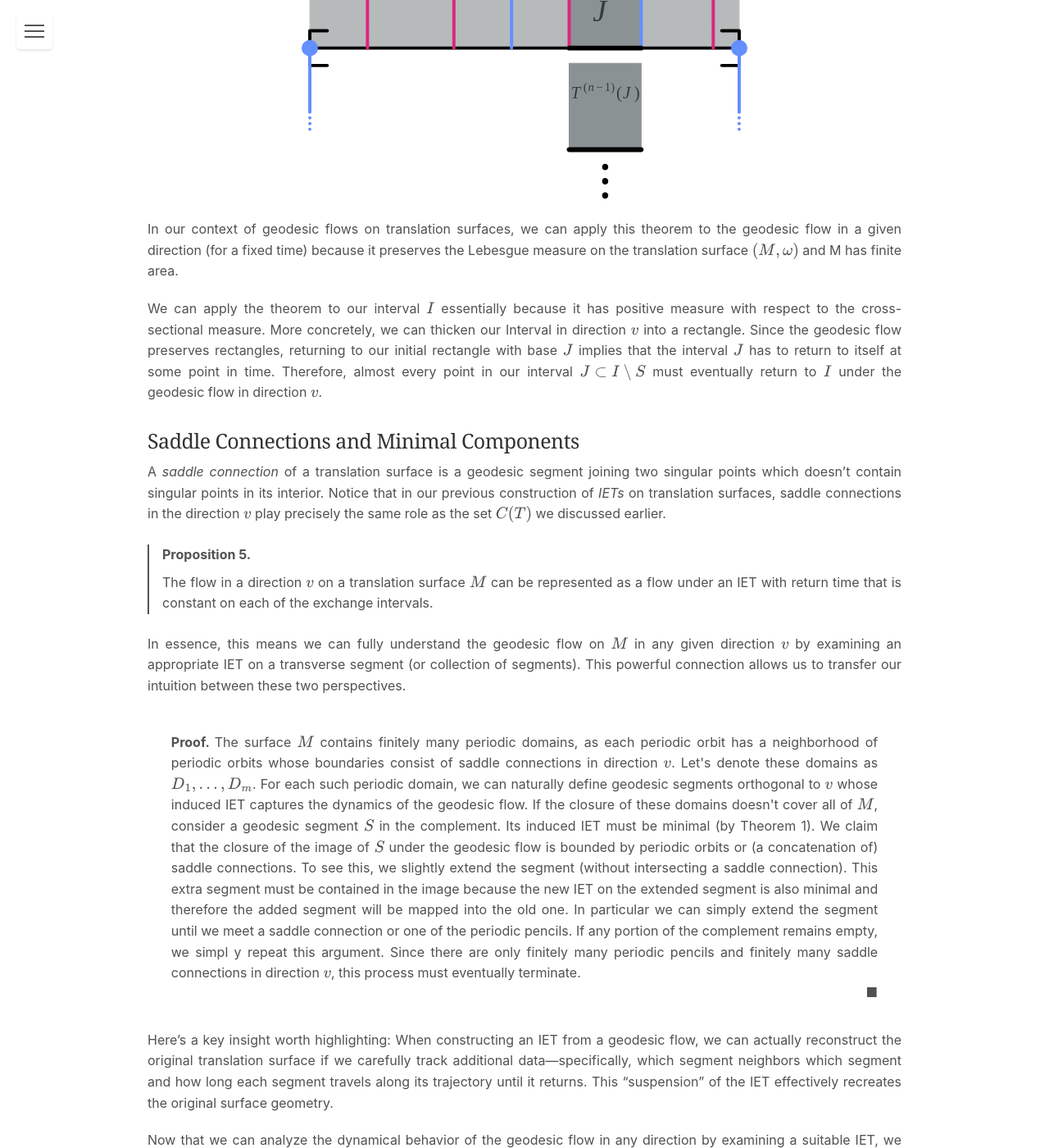
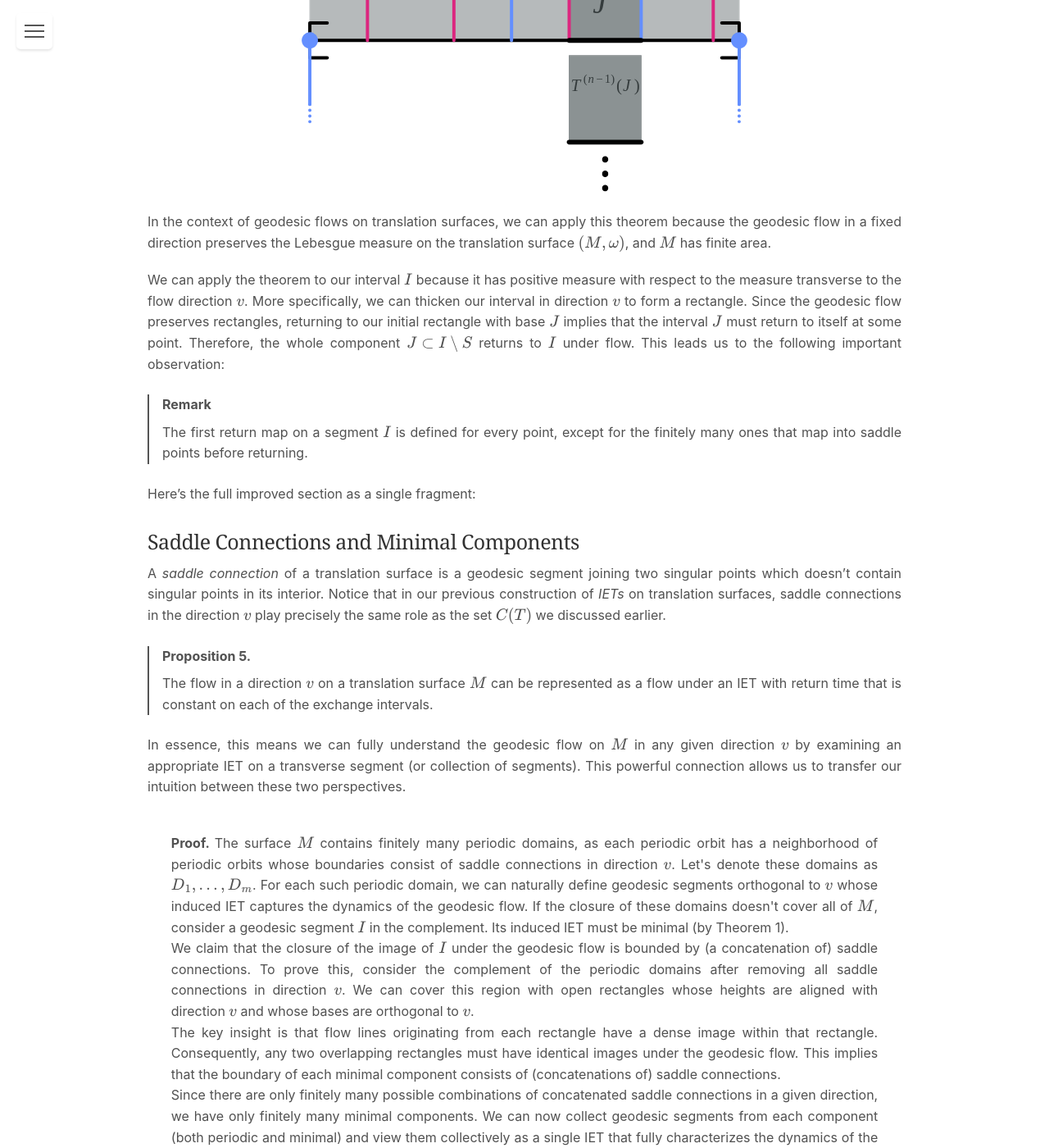
Before and after one commit to FabianLander/fabianlander.github.io, a Jekyll site: the page built from _posts/2025-02-28-Veech-alternative.md, in a window 1280 px wide and 1400 px high, scrolled down 5162 px. Shown: the whole window at 82% size. Built offline with Jekyll 4.4.1, drawn with Linux system fonts in a browser that asks for light colours; some of the changed text lies outside the part shown.

Commit message:
Changed proof

```diff
--- a/_posts/2025-02-28-Veech-alternative.md
+++ b/_posts/2025-02-28-Veech-alternative.md
@@ -132,7 +132,7 @@ The map $T$ is an IET where the number of singularities is bounded by a constant
 </div>
 
 <div class="proof">
-Let $ S = \\{ x_1, \dots, x_m \\}$ be all the points in $I$ such that their trajectory hits a saddle point or one of the two boundary points of $I$. Take a component $J$ of the partition $I\setminus{S}$.
+Let $ S = \\{ x_1, \dots, x_m \\}$ be all the points in $I$ such that their trajectory hits a saddle point or one of the two boundary points of $I$ without intersecting the segment itself before. Equivalently, we can send $m_i$ - many rays in direction $v$ from every saddle point $s_i$ and collect the first hit with the segment (if there is one). Take a component $J$ of the partition $I\setminus{S}$.
 
 <img src="/assets/svgs/veech_alternative/FirstReturnSketch.svg" alt="A sketch on the partition of $I$." style="width: 40%; display: block; margin: 0 auto;">
 
@@ -150,11 +150,19 @@ Poincaré's recurrence theorem is a fundamental result in measure-preserving dyn
 
 <img src="/assets/svgs/veech_alternative/PoincareThickenedInterval.svg" alt="Poincare recurrence on a thickened interval." style="width: 60%; display: block; margin: 0 auto;">
 
+In the context of geodesic flows on translation surfaces, we can apply this theorem because the geodesic flow in a fixed direction preserves the Lebesgue measure on the translation surface $(M, \omega)$, and $M$ has finite area.
 
-In our context of geodesic flows on translation surfaces, we can apply this theorem to the geodesic flow in a given direction (for a fixed time) because it preserves the Lebesgue measure on the translation surface $(M, \omega)$ and M has finite area.
+We can apply the theorem to our interval $I$ because it has positive measure with respect to the measure transverse to the flow direction $v$. More specifically, we can thicken our interval in direction $v$ to form a rectangle. Since the geodesic flow preserves rectangles, returning to our initial rectangle with base $J$ implies that the interval $J$ must return to itself at some point.
+Therefore, the whole component $J \subset I \setminus S$ returns to $I$ under flow.
+This leads us to the following important observation:
+<div class="thm">
+<div class="thm-title">Remark</div>
+<div class="thm-content">
+The first return map on a segment $I$ is defined for every point, except for the finitely many ones that map into saddle points before returning.
+</div>
+</div>
 
-We can apply the theorem to our interval $I$ essentially because it has positive measure with respect to the cross-sectional measure. More concretely, we can thicken our Interval in direction $v$ into a rectangle. Since the geodesic flow preserves rectangles, returning to our initial rectangle with base $J$ implies that the interval $J$ has to return to itself at some point in time.
-Therefore, almost every point in our interval $J \subset I \setminus S$ must eventually return to $I$ under the geodesic flow in direction $v$.
+Here's the full improved section as a single fragment:
 
 ### Saddle Connections and Minimal Components
 
@@ -172,14 +180,18 @@ In essence, this means we can fully understand the geodesic flow on $M$ in any g
 <div class="proof">
 The surface $M$ contains finitely many periodic domains, as each periodic orbit has a neighborhood of periodic orbits whose boundaries consist of saddle connections in direction $v$. Let's denote these domains as $D_1, \dots, D_m$. For each such periodic domain, we can naturally define geodesic segments orthogonal to $v$ whose induced IET captures the dynamics of the geodesic flow.
 
-If the closure of these domains doesn't cover all of $M$, consider a geodesic segment $S$ in the complement. Its induced IET must be minimal (by Theorem 1). We claim that the closure of the image of $S$ under the geodesic flow is bounded by periodic orbits or (a concatenation of) saddle connections. To see this, we slightly extend the segment (without intersecting a saddle connection). This extra segment must be contained in the image because the new IET on the extended segment is also minimal and therefore the added segment will be mapped into the old one. In particular we can simply extend the segment until we meet a saddle connection or one of the periodic pencils.
-
-If any portion of the complement remains empty, we simpl y repeat this argument. Since there are only finitely many periodic pencils and finitely many saddle connections in direction $v$, this process must eventually terminate.
+If the closure of these domains doesn't cover all of $M$, consider a geodesic segment $I$ in the complement. Its induced IET must be minimal (by Theorem 1).
+<br>
+We claim that the closure of the image of $I$ under the geodesic flow is bounded by (a concatenation of) saddle connections. To prove this, consider the complement of the periodic domains after removing all saddle connections in direction $v$. We can cover this region with open rectangles whose heights are aligned with direction $v$ and whose bases are orthogonal to $v$.
+<br>
+The key insight is that flow lines originating from each rectangle have a dense image within that rectangle. Consequently, any two overlapping rectangles must have identical images under the geodesic flow. This implies that the boundary of each minimal component consists of (concatenations of) saddle connections.
+<br>
+Since there are only finitely many possible combinations of concatenated saddle connections in a given direction, we have only finitely many minimal components. We can now collect geodesic segments from each component (both periodic and minimal) and view them collectively as a single IET that fully characterizes the dynamics of the geodesic flow, as every flow line passes through one of these segments after a finite amount of time.
 </div>
 
-Here's a key insight worth highlighting: When constructing an IET from a geodesic flow, we can actually reconstruct the original translation surface if we carefully track additional data—specifically, which segment neighbors which segment and how long each segment travels along its trajectory until it returns. This "suspension" of the IET effectively recreates the original surface geometry.
+Here's a key insight worth highlighting: When constructing an IET from a geodesic flow, we can actually reconstruct the original translation surface if we carefully track additional data—specifically, which segment neighbors which segment after the first return (permutation data), how long each segment travels along its trajectory until it returns, and the distances between the saddle connections and the break points. This "suspension" of the IET effectively recreates the original surface geometry.
 
-Now that we can analyze the dynamical behavior of the geodesic flow in any direction by examining a suitable IET, we can elegantly reformulate our earlier theorems in the context of translation surfaces.
+Now that we can analyze the dynamical behavior of the geodesic flow in any direction by examining a suitable IET, we can reformulate our earlier theorems in the context of translation surfaces.
 
 <div class="thm">
 <div class="thm-title">Proposition 6.</div>
```
Also changed, not shown: other parts of _posts/2025-02-28-Veech-alternative.md (+5 -1 lines), assets/svgs/veech_alternative/IETBasic.svg.
